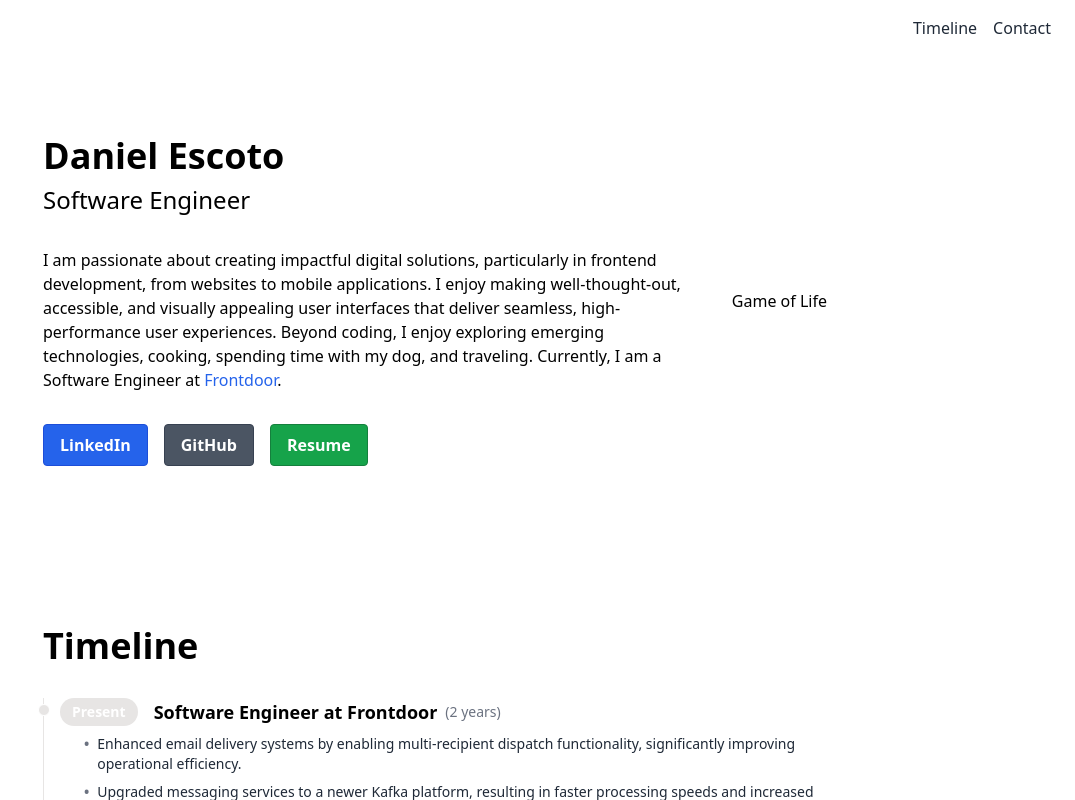
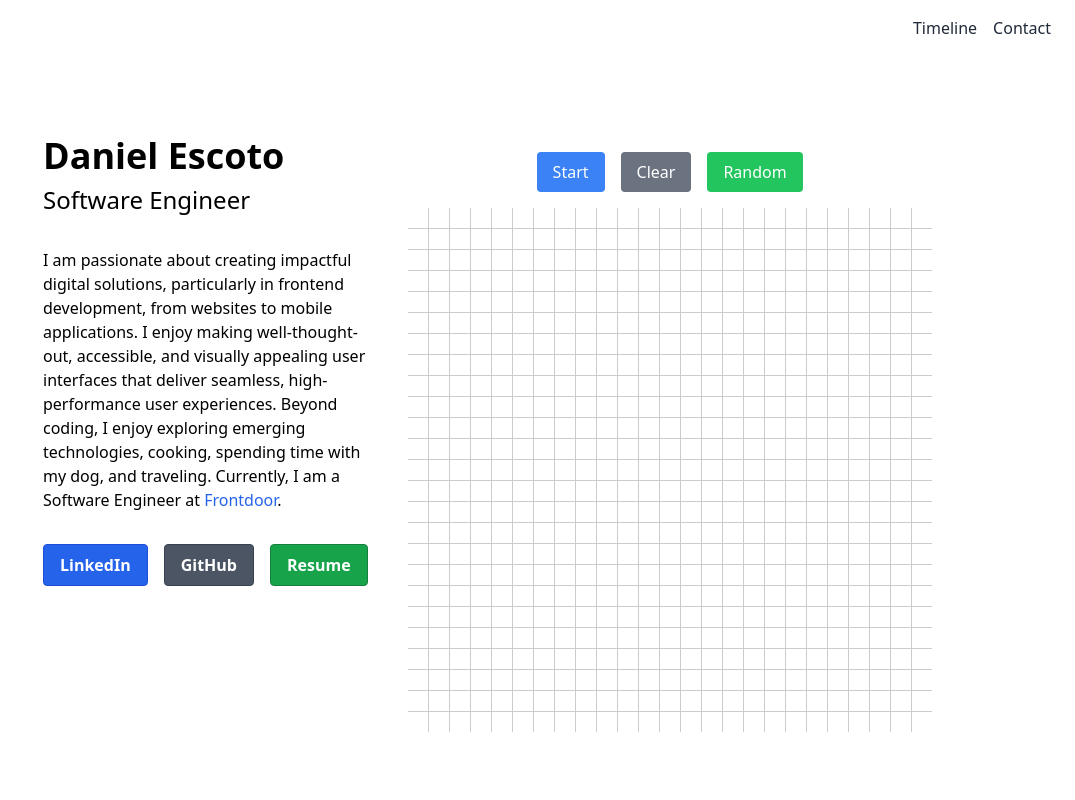
Before and after one commit to daniel-escoto/portfolio, a React (Vite) app: page / in a window 1280 px wide. Shown: the top 800 px of the page, without its empty margins (205-1280 px from the left). Built offline with nearby package versions, Linux system fonts and the light colour scheme.

Commit message:
GOL implementation

```diff
--- a/src/components/GameOfLife.tsx
+++ b/src/components/GameOfLife.tsx
@@ -1,7 +1,134 @@
+import { useState, useCallback, useRef } from "react";
+
+const GRID_SIZE = 25;
+const CELL_SIZE = 20;
+
 export default function GameOfLife() {
+  const [grid, setGrid] = useState(() => {
+    // Initialize empty grid
+    return Array(GRID_SIZE)
+      .fill(null)
+      .map(() => Array(GRID_SIZE).fill(false));
+  });
+
+  const [isRunning, setIsRunning] = useState(false);
+  const runningRef = useRef(isRunning);
+  runningRef.current = isRunning;
+
+  const runSimulation = useCallback(() => {
+    if (!runningRef.current) return;
+
+    setGrid((currentGrid) => {
+      const nextGrid = currentGrid.map((row, i) =>
+        row.map((cell, j) => {
+          let neighbors = 0;
+          // Check all 8 neighbors
+          for (let di = -1; di <= 1; di++) {
+            for (let dj = -1; dj <= 1; dj++) {
+              if (di === 0 && dj === 0) continue;
+              const newI = i + di;
+              const newJ = j + dj;
+              if (
+                newI >= 0 &&
+                newI < GRID_SIZE &&
+                newJ >= 0 &&
+                newJ < GRID_SIZE
+              ) {
+                neighbors += currentGrid[newI][newJ] ? 1 : 0;
+              }
+            }
+          }
+
+          // Conway's Game of Life rules
+          if (cell) {
+            return neighbors === 2 || neighbors === 3;
+          } else {
+            return neighbors === 3;
+          }
+        })
+      );
+      return nextGrid;
+    });
+
+    setTimeout(runSimulation, 100);
+  }, []);
+
+  const handleCellClick = (i: number, j: number) => {
+    setGrid((currentGrid) => {
+      const newGrid = [...currentGrid.map((row) => [...row])];
+      newGrid[i][j] = !newGrid[i][j];
+      return newGrid;
+    });
+  };
+
   return (
-    <div>
-      <h1>Game of Life</h1>
+    <div className="flex flex-col items-center gap-4 p-4">
+      <div className="flex gap-4">
+        <button
+          className="px-4 py-2 bg-blue-500 text-white rounded hover:bg-blue-600"
+          onClick={() => {
+            setIsRunning(!isRunning);
+            if (!isRunning) {
+              runningRef.current = true;
+              runSimulation();
+            }
+          }}
+        >
+          {isRunning ? "Stop" : "Start"}
+        </button>
+        <button
+          className="px-4 py-2 bg-gray-500 text-white rounded hover:bg-gray-600"
+          onClick={() => {
+            setGrid(
+              Array(GRID_SIZE)
+                .fill(null)
+                .map(() => Array(GRID_SIZE).fill(false))
+            );
+          }}
+        >
+          Clear
+        </button>
+        <button
+          className="px-4 py-2 bg-green-500 text-white rounded hover:bg-green-600"
+          onClick={() => {
+            setGrid(
+              Array(GRID_SIZE)
+                .fill(null)
+                .map(() =>
+                  Array(GRID_SIZE)
+                    .fill(null)
+                    .map(() => Math.random() > 0.7)
+                )
+            );
+          }}
+        >
+          Random
+        </button>
+      </div>
+
+      <div
+        style={{
+          display: "grid",
+          gridTemplateColumns: `repeat(${GRID_SIZE}, ${CELL_SIZE}px)`,
+          gap: 1,
+          background: "#ccc",
+        }}
+      >
+        {grid.map((row, i) =>
+          row.map((cell, j) => (
+            <div
+              key={`${i}-${j}`}
+              onClick={() => handleCellClick(i, j)}
+              style={{
+                width: CELL_SIZE,
+                height: CELL_SIZE,
+                backgroundColor: cell ? "#000" : "#fff",
+                cursor: "pointer",
+              }}
+            />
+          ))
+        )}
+      </div>
     </div>
   );
 }
```
